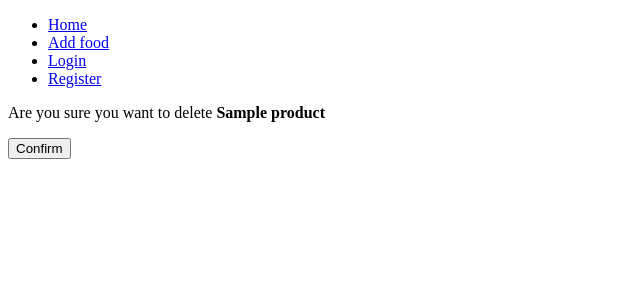
After one commit to mszahan/dj_projects, a Django app: page /delete/1/ in a window 1280 px wide. The commit adds this page. Shown: the top 300 px of the page, without its empty margins (0-640 px from the left). Run offline with Django 5.2, Linux system fonts and the light colour scheme; tables that the repository leaves empty hold one stand-in row (values such as "Sample post").

Commit message:
added delete funtionality for the product

```diff
--- a/food/food/urls.py
+++ b/food/food/urls.py
@@ -6,4 +6,5 @@ urlpatterns = [
     path('<int:id>/', views.product_detail, name='food_detail'),
     path('add-product/', views.create_product, name='create_product'),
     path('update-product/<int:id>/', views.update_product, name='update_product'),
+    path('delete/<int:id>/', views.delete_product, name='delete_product'),
 ]
--- a/food/food/views.py
+++ b/food/food/views.py
@@ -35,6 +35,14 @@ def update_product(request, id):
     return render(request, 'product_form.html', {'form':form, 'product':product})
 
 
+def delete_product(request, id):
+    product = get_object_or_404(Product, id=id)
+    if request.method == 'POST':
+        product.delete()
+        return redirect('food_list')
+    return render(request, 'product_delete.html', {'product':product})
+
+
 # def create_product(request):
 #     form = ProductForm(request.POST or None)
 
--- a/food/templates/base.html
+++ b/food/templates/base.html
@@ -19,7 +19,7 @@
     <nav class="nav-bar">
         <ul class="nav-list">
             <li class="nav-item">
-                <a href="/config/" class="nav-link">Home</a>
+                <a href="/" class="nav-link">Home</a>
             </li>
             <li class="nav-item">
                 <a href="{% url 'create_product' %}" class="nav-link">Add food</a>
--- a/food/templates/food_detail.html
+++ b/food/templates/food_detail.html
@@ -20,7 +20,7 @@
                     {{product.description}}
                 </p>
                 <a href="{% url 'update_product' product.id %}" class="delete-product">Edit</a>
-                <a href="#" class="delete-product">Delete</a>
+                <a href="{% url 'delete_product' product.id %}" class="delete-product">Delete</a>
             </div>
 
         </div>
--- /dev/null
+++ b/food/templates/product_delete.html
@@ -0,0 +1,10 @@
+{% extends 'base.html' %}
+
+
+{% block main %}
+    <form method="post">
+        {% csrf_token %}
+        <p>Are you sure you want to delete <strong> {{product.name}} </strong></p>
+        <button type="submit">Confirm</button>
+    </form>
+{% endblock main %}
```
